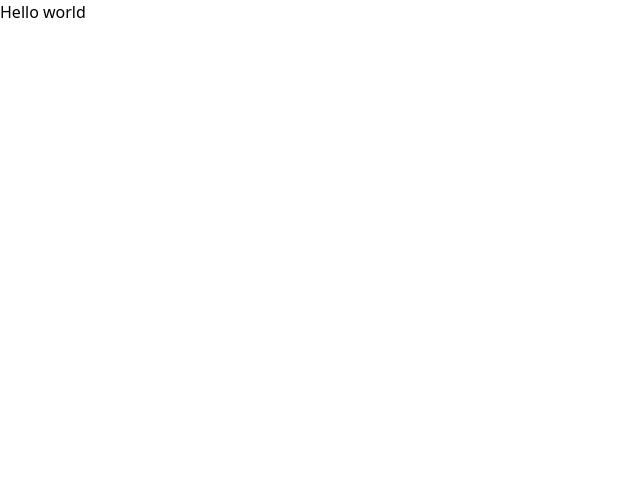
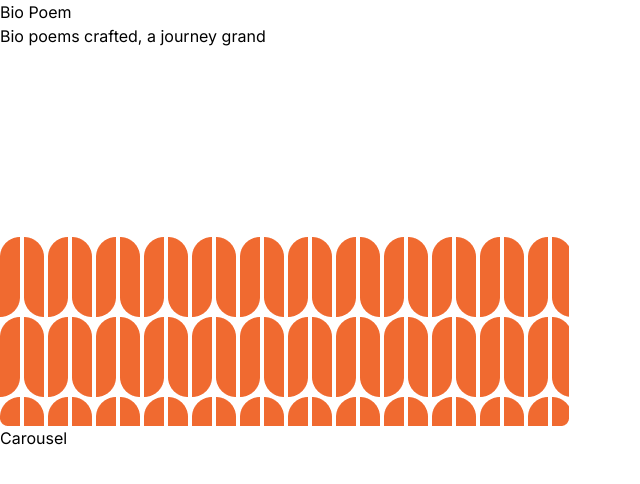
Before and after one commit to AmaliTech-Training-Academy/bio-poem, a React app in the folder Frontend/: page / in a window 1280 px wide. Shown: the top 484 px of the page, without its empty margins (0-640 px from the left). Built offline with nearby package versions, Linux system fonts and the light colour scheme; the HTML template or start-up script is replaced by a standard one.

Commit message:
Designed the header

```diff
--- a/Frontend/src/App.css
+++ b/Frontend/src/App.css
@@ -0,0 +1,5 @@
+@import url('https://fonts.googleapis.com/css2?family=Inter:wght@300;400;500;700;900&display=swap');
+
+body{
+    font-family: 'Inter', sans-serif;
+};
--- /dev/null
+++ b/Frontend/src/components/Carousel.tsx
@@ -0,0 +1,9 @@
+import React from 'react'
+
+const Carousel = () => {
+  return (
+    <div>Carousel</div>
+  )
+}
+
+export default Carousel
--- a/Frontend/src/components/Header.tsx
+++ b/Frontend/src/components/Header.tsx
@@ -0,0 +1,20 @@
+import React from 'react'
+import HeaderPattern from '../assets/Rectangle 73.png'
+import HeaderBg from '../assets/Rectangle 74.png'
+
+const Header = () => {
+  return (
+    <div className='flex border-2 border-[#D9D9D9] justify-between mx-auto w-[1080px] rounded-lg mt-5 relative p-5'>
+        <div className='z-20 my-10 gap-10'>
+            <h1 className='font-semibold text-4xl'>Bio Poem</h1>
+            <p className='text-[21.3px] text-[#646363] pt-5'>Bio poems crafted, a journey grand</p>
+        </div>
+        <div>
+            <img className='absolute w-[679px] left-0' src={HeaderBg} alt="header" />
+            <img className='w-567px' src={HeaderPattern} alt=""/>
+        </div>
+    </div>
+  )
+}
+
+export default Header
--- a/Frontend/src/index.css
+++ b/Frontend/src/index.css
@@ -1,3 +1,11 @@
+@import url('https://fonts.googleapis.com/css2?family=Inter:wght@300;400;500;700;900&display=swap');
+
 @tailwind base;
 @tailwind components;
 @tailwind utilities;
+
+@layer base {
+    html {
+        font-family: 'Inter', sans-serif;
+    }
+  }
--- a/Frontend/src/pages/Homepage.tsx
+++ b/Frontend/src/pages/Homepage.tsx
@@ -1,9 +1,12 @@
 import React from 'react'
+import Header from '../components/Header'
+import Carousel from '../components/Carousel'
 
 const Homepage = () => {
   return (
     <div>
-        <h1>Hello world</h1>
+        <Header/>
+        <Carousel/>
     </div>
   )
 }
```
Also changed, not shown: Frontend/src/assets/Rectangle 73.png (added), Frontend/src/assets/Rectangle 74.png (added).
